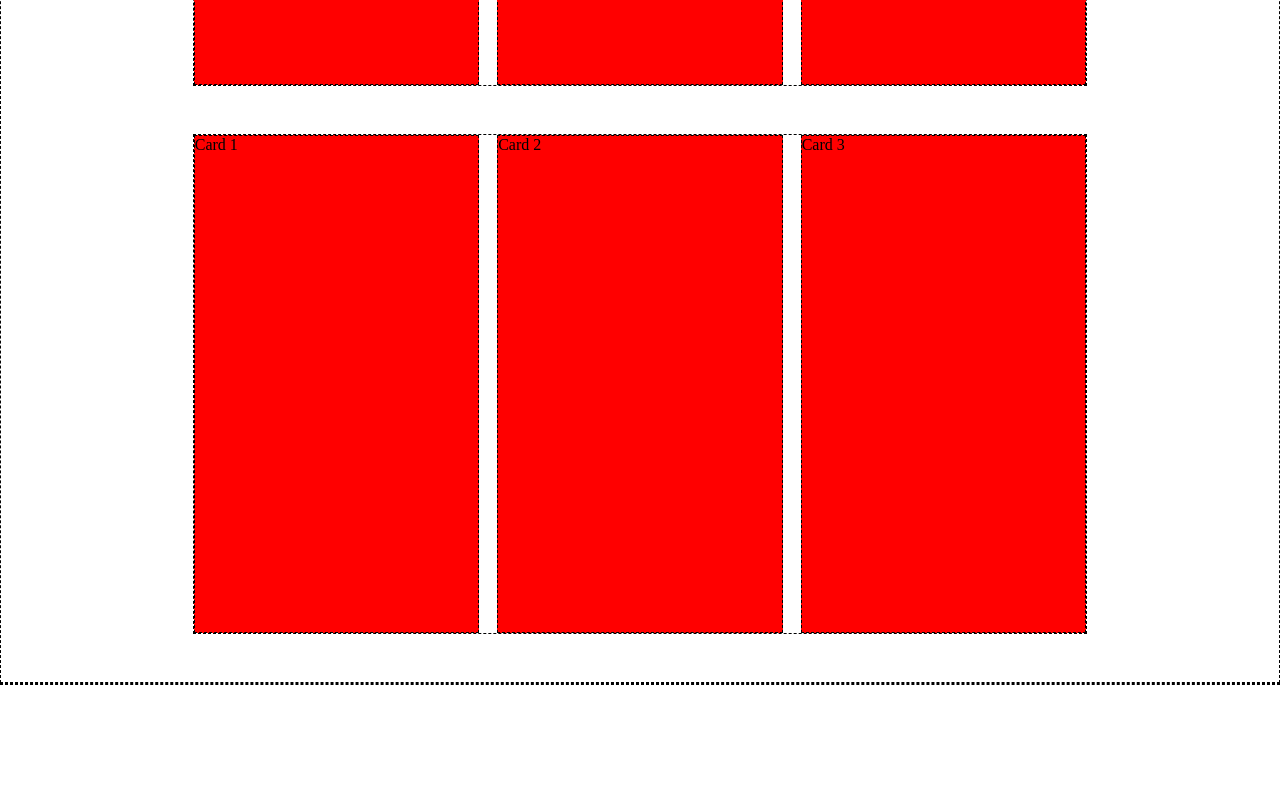
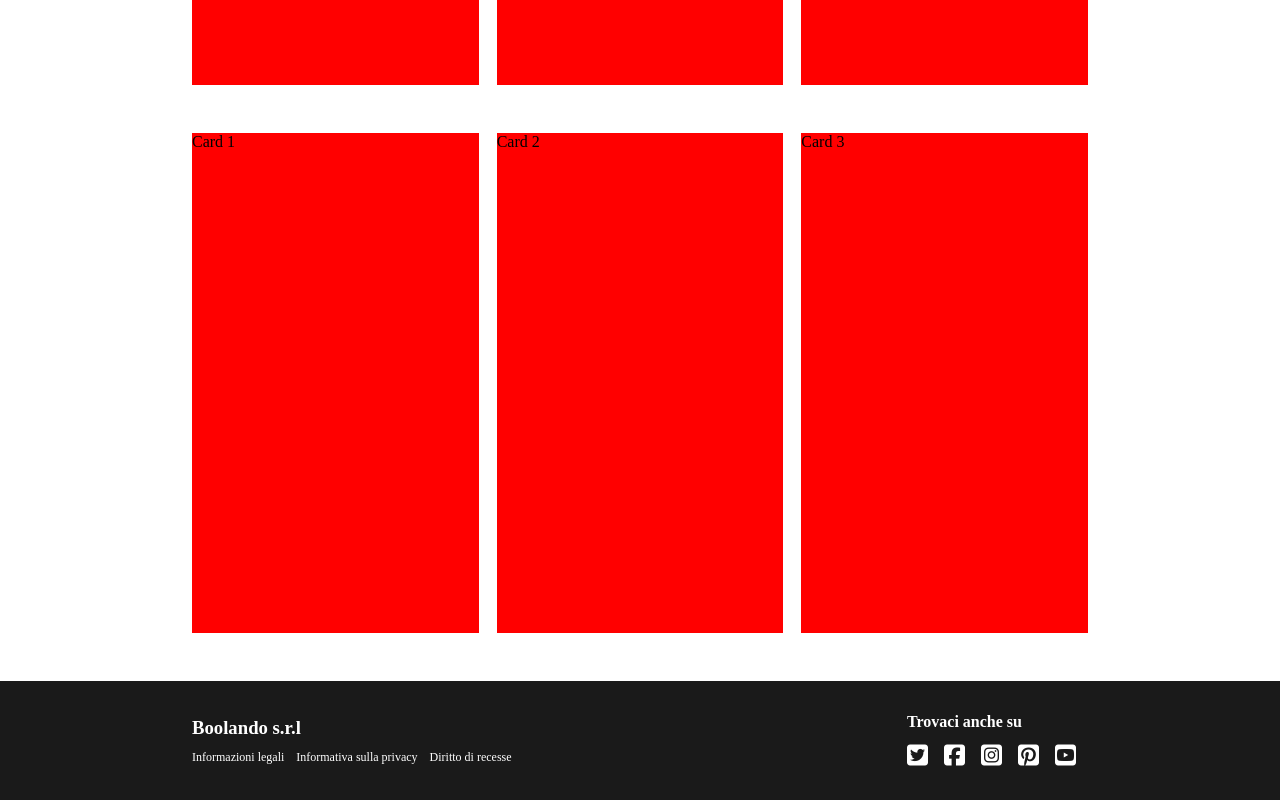
Before and after one commit to GiuseppeColucci95/html-css-boolando, a plain HTML site: page index.html in a window 1280 px wide. Shown: the part 543-1343 px from the top of the page. Before the commit the page ends 1228 px from the top, so only its background shows below. Drawn offline with Linux system fonts and the light colour scheme.

Commit message:
create footer
-created footer
-included icon elements in header into an anchor tag

```diff
--- a/assets/css/style.css
+++ b/assets/css/style.css
@@ -13,9 +13,11 @@
 }
 
 .debug {
+
   * {
     border: 1px dashed;
   }
+
 }
 
 /* #endregion common */
@@ -83,3 +85,40 @@ header {
 }
 
 /* #endregion main */
+
+/* #region footer */
+
+footer {
+  background-color: var(--footer-color);
+
+  .container {
+    width: 70%;
+    margin: auto;
+    padding: 2rem 0;
+
+    h3 {
+      color: var(--lighter-color);
+      margin-bottom: 0.5rem;
+    }
+
+    a {
+      text-decoration: none;
+      color: var(--lighter-color);
+      font-size: 0.75rem;
+      margin-right: 0.5rem;
+    }
+
+    h4 {
+      color: var(--lighter-color);
+      margin-bottom: 0.75rem;
+    }
+
+    i {
+      color: var(--lighter-color);
+      font-size: 1.5rem;
+      margin-right: 0.25rem;
+    }
+  }
+}
+
+/* #endregion footer */
--- a/index.html
+++ b/index.html
@@ -14,7 +14,7 @@
 
 </head>
 
-<body class="debug">
+<body class="">
 
 
   <header>
@@ -29,9 +29,9 @@
       <img src="./assets/img/boolean-logo.png" alt="boolean logo">
 
       <div>
-        <i class="fa-regular fa-user"></i>
-        <i class="fa-regular fa-heart"></i>
-        <i class="fa-solid fa-bag-shopping"></i>
+        <a href="#"><i class="fa-regular fa-user"></i></a>
+        <a href="#"><i class="fa-regular fa-heart"></i></a>
+        <a href="#"><i class="fa-solid fa-bag-shopping"></i></a>
       </div>
     </div>
 
@@ -55,8 +55,32 @@
   </main>
   <!-- /main -->
 
+  <footer>
 
-  <footer>
+    <div class="container d-flex jc-sb ai-c">
+
+      <div>
+        <h3>Boolando s.r.l</h3>
+        <div>
+          <a href="#">Informazioni legali</a>
+          <a href="#">Informativa sulla privacy</a>
+          <a href="#">Diritto di recesse</a>
+        </div>
+      </div>
+
+      <div>
+        <h4>Trovaci anche su</h4>
+        <div>
+          <a href="#"><i class="fa-brands fa-square-twitter"></i></a>
+          <a href="#"><i class="fa-brands fa-square-facebook"></i></a>
+          <a href="#"><i class="fa-brands fa-square-instagram"></i></a>
+          <a href="#"><i class="fa-brands fa-square-pinterest"></i></a>
+          <a href="#"><i class="fa-brands fa-square-youtube"></i></a>
+        </div>
+      </div>
+
+    </div>
+
   </footer>
   <!-- /footer -->
 
```
